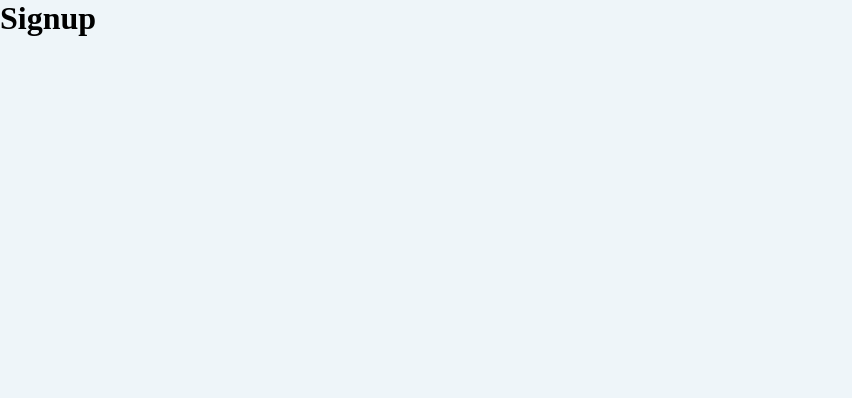
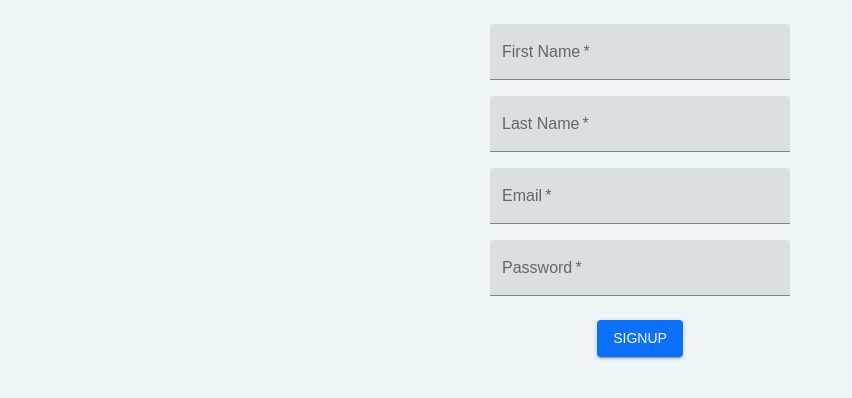
Before and after one commit to skg1998/bidTo, a React (Create React App) app in the folder client/: page /signup in a window 1280 px wide. Shown: the top 398 px of the page, without its empty margins (0-852 px from the left). Built offline with nearby package versions, Linux system fonts and the light colour scheme.

Commit message:
feat(signup): work on signup page

```diff
--- a/client/src/views/Signup.js
+++ b/client/src/views/Signup.js
@@ -1,7 +1,77 @@
-import React from 'react';
+import React, { useState } from 'react';
+import { makeStyles } from '@material-ui/core';
+import TextField from '@material-ui/core/TextField';
+import Button from '@material-ui/core/Button';
+
+const useStyles = makeStyles(theme => ({
+    root: {
+        display: 'flex',
+        flexDirection: 'column',
+        justifyContent: 'center',
+        alignItems: 'center',
+        padding: theme.spacing(2),
+
+        '& .MuiTextField-root': {
+            margin: theme.spacing(1),
+            width: '300px',
+        },
+        '& .MuiButtonBase-root': {
+            margin: theme.spacing(2),
+        },
+    },
+}));
 
 const Signup = () => {
-    return <h1>Signup</h1>
-}
+    const classes = useStyles();
+    const [firstName, setFirstName] = useState('');
+    const [lastName, setLastName] = useState('');
+    const [email, setEmail] = useState('');
+    const [password, setPassword] = useState('');
+
+    const handleSubmit = e => {
+        e.preventDefault();
+        console.log(firstName, lastName, email, password);
+    };
+
+    return (
+        <form className={classes.root} onSubmit={handleSubmit}>
+            <TextField
+                label="First Name"
+                variant="filled"
+                required
+                value={firstName}
+                onChange={e => setFirstName(e.target.value)}
+            />
+            <TextField
+                label="Last Name"
+                variant="filled"
+                required
+                value={lastName}
+                onChange={e => setLastName(e.target.value)}
+            />
+            <TextField
+                label="Email"
+                variant="filled"
+                type="email"
+                required
+                value={email}
+                onChange={e => setEmail(e.target.value)}
+            />
+            <TextField
+                label="Password"
+                variant="filled"
+                type="password"
+                required
+                value={password}
+                onChange={e => setPassword(e.target.value)}
+            />
+            <div>
+                <Button type="submit" variant="contained" color="primary">
+                    Signup
+                </Button>
+            </div>
+        </form>
+    );
+};
 
 export default Signup;
```
